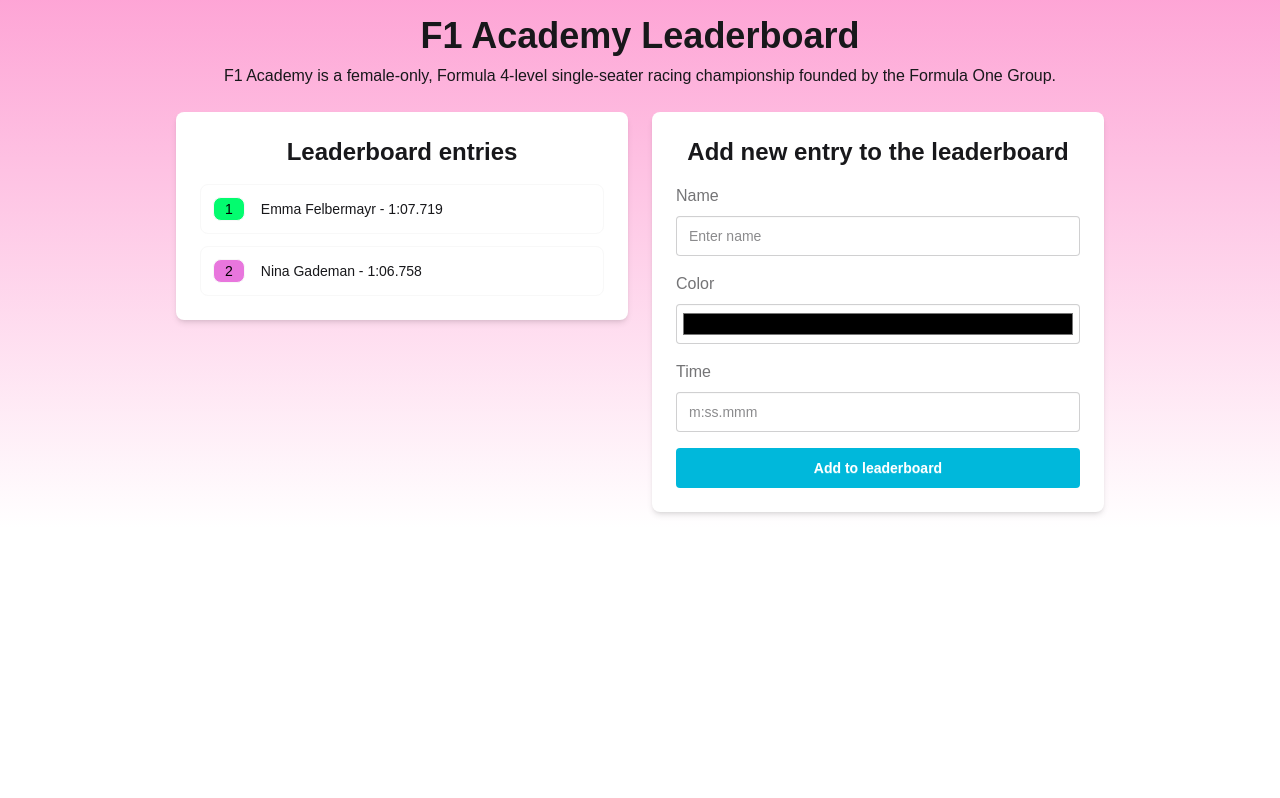
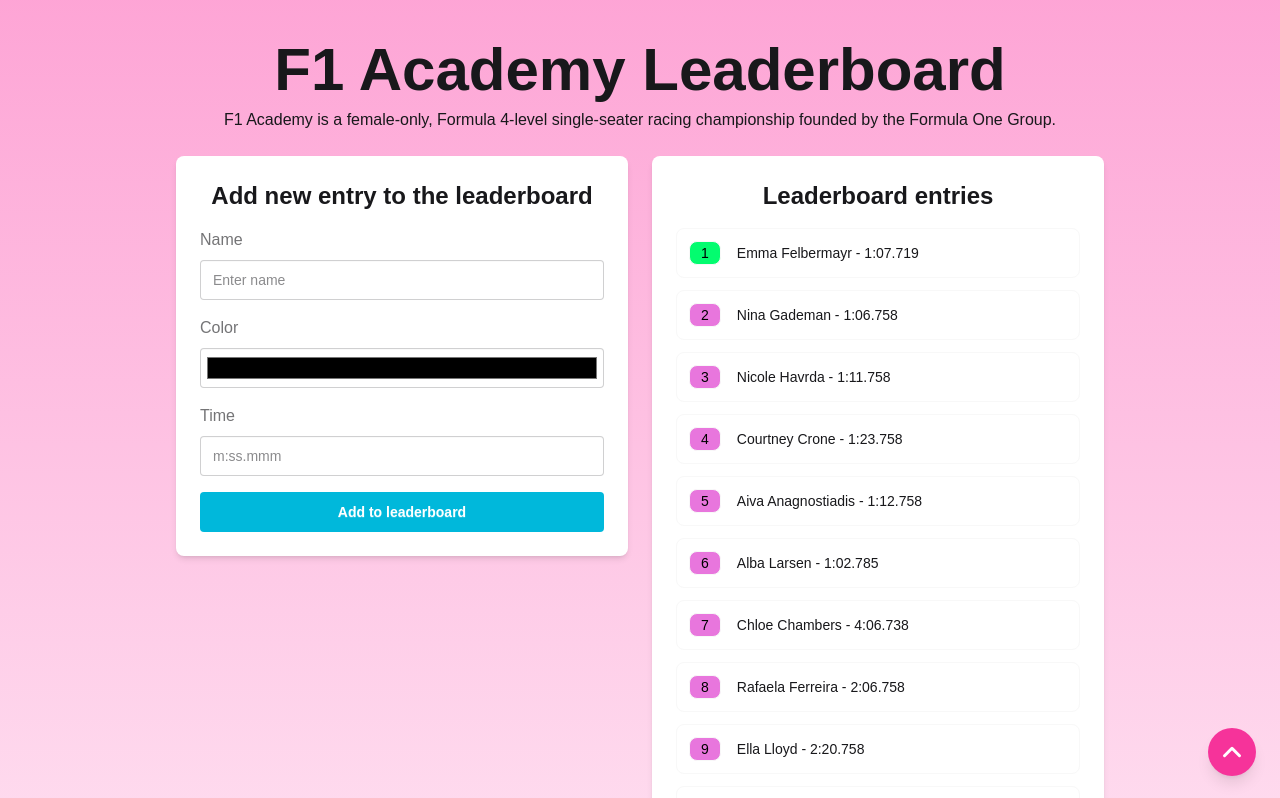
Before and after one commit to PiotAstrid/f1_academy_leaderboard, an Angular app in the folder leaderboard/: page / in a window 1280 px wide. Shown: the top 798 px of the page. Built offline with nearby package versions, Linux system fonts and the light colour scheme; a web font is replaced by a local one.

Commit message:
scroll to top button

```diff
--- a/leaderboard/src/app/app.component.html
+++ b/leaderboard/src/app/app.component.html
@@ -1,16 +1,25 @@
 <div class="bg-gradient-to-b from-pink-300 dark:from-pink-900 to-[var(--b1)] transition-colors duration-500">
-  <div class="sm:w-3/4 w-full max-w-6xl mx-auto p-4">
+  <div class="sm:w-3/4 w-full max-w-6xl mx-auto mb-6 p-4">
     <div class="text-center">
-      <h1 class="text-4xl font-bold mb-2">F1 Academy Leaderboard</h1>
+      <h1 class="text-6xl font-bold mb-2 mt-6">F1 Academy Leaderboard</h1>
       <p class="text-md mb-6">
         F1 Academy is a female-only, Formula 4-level single-seater racing championship founded by the Formula One Group.
       </p>
     </div>
 
-    <div class="grid gap-6 md:grid-cols-2">
+    <div class="grid gap-6 md:grid-cols-2 items-start">
+      <app-entryform class="sticky top-4 self-start"></app-entryform>
       <app-leaderboard></app-leaderboard>
-      <app-entryform></app-entryform>
     </div>
+    <button
+      class="fixed bottom-6 right-6 z-50 p-3 rounded-full bg-pink-500 text-white shadow-lg hover:bg-pink-600 transition-opacity duration-300"
+      (click)="scrollToTop()"
+      [class.opacity-0]="!showScrollTop"
+      [class.opacity-100]="showScrollTop">
+      <svg xmlns="http://www.w3.org/2000/svg" fill="none" viewBox="0 0 24 24" stroke-width="3" stroke="currentColor" class="w-6 h-6">
+        <path stroke-linecap="round" stroke-linejoin="round" d="M4.5 15.75L12 8.25L19.5 15.75" />
+      </svg>
+    </button>
 
   </div>
 </div>
--- a/leaderboard/src/app/app.component.ts
+++ b/leaderboard/src/app/app.component.ts
@@ -1,7 +1,8 @@
-import { Component } from '@angular/core';
+import { Component, HostListener } from '@angular/core';
 import { RouterOutlet } from '@angular/router';
 import { LeaderboardComponent } from './leaderboard/leaderboard.component';
 import { EntryformComponent } from './entryform/entryform.component';
+
 
 @Component({
   selector: 'app-root',
@@ -16,4 +17,15 @@ import { EntryformComponent } from './entryform/entryform.component';
 })
 export class AppComponent {
   title = 'leaderboard';
+
+  showScrollTop = false;
+
+  @HostListener('window:scroll', [])
+  onWindowScroll() {
+    this.showScrollTop = window.scrollY > 300;
+  }
+
+  scrollToTop() {
+    window.scrollTo({top: 0, behavior: 'smooth'});
+  }
 }
--- a/leaderboard/src/app/leaderboard.service.ts
+++ b/leaderboard/src/app/leaderboard.service.ts
@@ -9,7 +9,23 @@ export class LeaderboardService {
   // list of sample leaderboard entries
   private leaderboardEntryList: LeaderboardEntry[] = [
     {name: 'Emma Felbermayr', color: '#03fc6f', time: '1:07.719'},
-    {name: 'Nina Gademan', color: '#e876dd', time: '1:06.758'}
+    {name: 'Nina Gademan', color: '#e876dd', time: '1:06.758'},
+    {name: 'Nicole Havrda', color: '#e876dd', time: '1:11.758'},
+    {name: 'Courtney Crone', color: '#e876dd', time: '1:23.758'},
+    {name: 'Aiva Anagnostiadis', color: '#e876dd', time: '1:12.758'},
+    {name: 'Alba Larsen', color: '#e876dd', time: '1:02.785'},
+    {name: 'Chloe Chambers', color: '#e876dd', time: '4:06.738'},
+    {name: 'Rafaela Ferreira', color: '#e876dd', time: '2:06.758'},
+    {name: 'Ella Lloyd', color: '#e876dd', time: '2:20.758'},
+    {name: 'Emma Felbermayr', color: '#03fc6f', time: '1:07.719'},
+    {name: 'Nina Gademan', color: '#e876dd', time: '1:06.758'},
+    {name: 'Nicole Havrda', color: '#e876dd', time: '1:11.758'},
+    {name: 'Courtney Crone', color: '#e876dd', time: '1:23.758'},
+    {name: 'Aiva Anagnostiadis', color: '#e876dd', time: '1:12.758'},
+    {name: 'Alba Larsen', color: '#e876dd', time: '1:02.785'},
+    {name: 'Chloe Chambers', color: '#e876dd', time: '4:06.738'},
+    {name: 'Rafaela Ferreira', color: '#e876dd', time: '2:06.758'},
+    {name: 'Ella Lloyd', color: '#e876dd', time: '2:20.758'},
 
   ]
 
```
